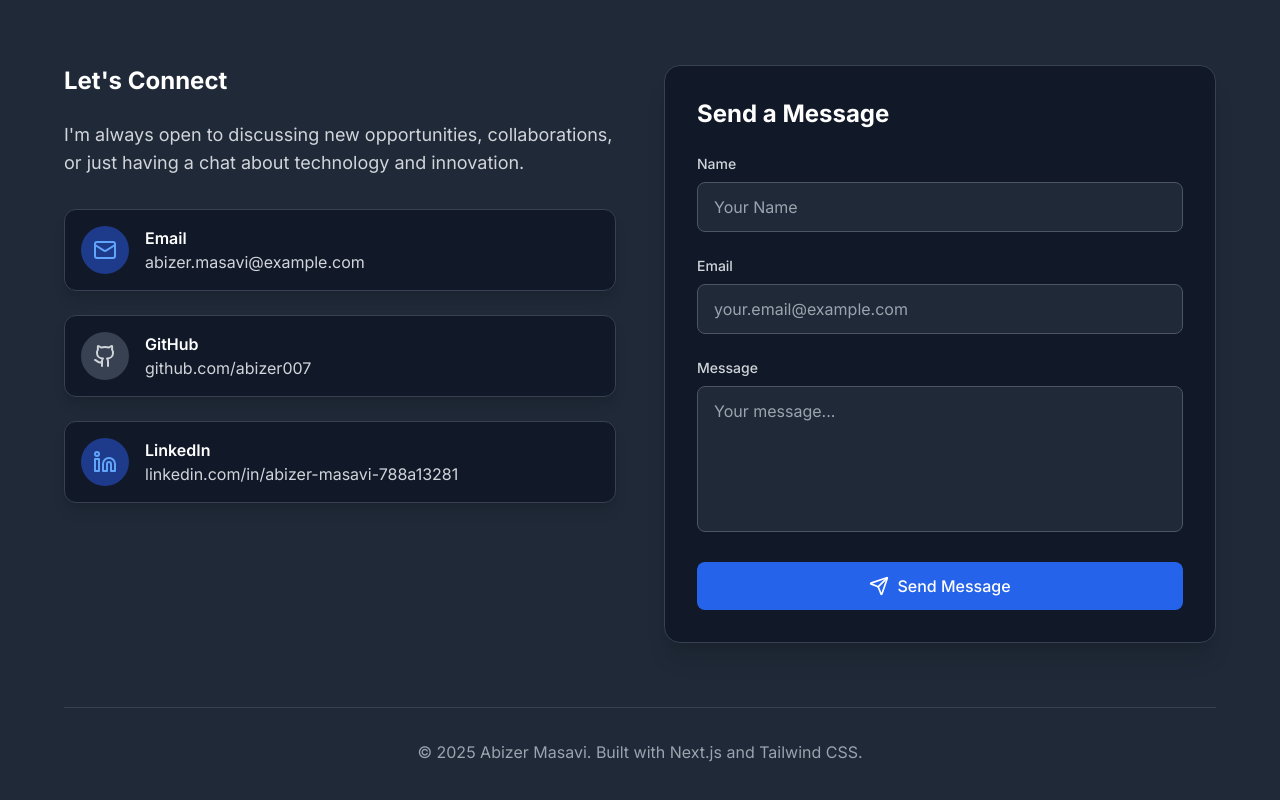
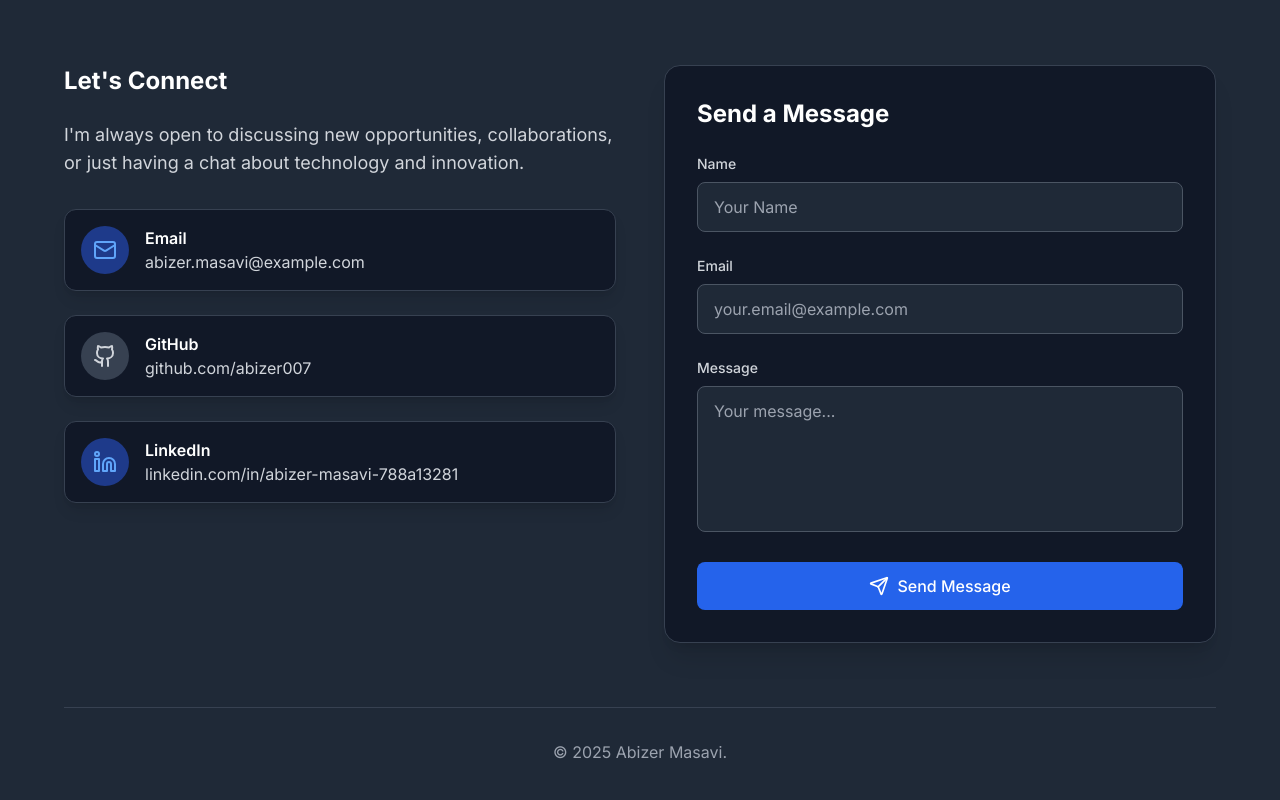
Before and after one commit to abizer007/Abizer_Portfolio, a Next.js app: page / in a window 1280 px wide. Shown: the part 6037-6837 px from the top of the page. Built offline with nearby package versions, Linux system fonts and the light colour scheme.

Commit message:
Update Contact.tsx

```diff
--- a/components/Contact.tsx
+++ b/components/Contact.tsx
@@ -200,7 +200,7 @@ export default function Contact() {
             transition={{ duration: 0.8, delay: 0.8 }}
             className="text-center mt-16 pt-8 border-t border-gray-700"
           >
-            <p className="text-gray-400">© 2025 Abizer Masavi. Built with Next.js and Tailwind CSS.</p>
+            <p className="text-gray-400">© 2025 Abizer Masavi.</p>
           </motion.div>
         </motion.div>
       </div>
```
